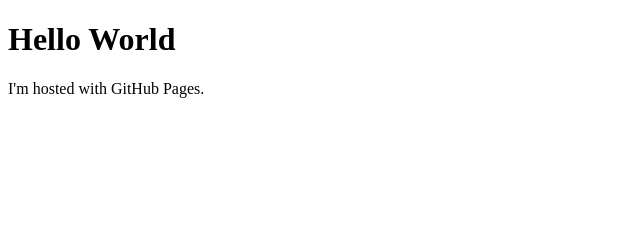
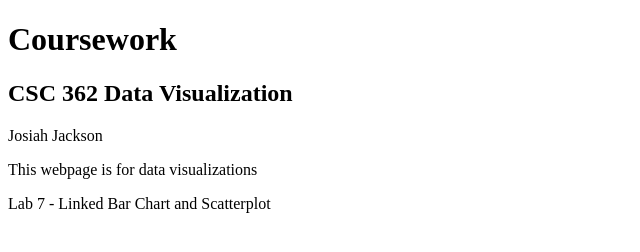
Before and after one commit to jojojac/jojojac.github.io, a plain HTML site: page index.html in a window 1280 px wide. Shown: the whole page, without its empty margins (0-640 px from the left). Drawn offline with Linux system fonts and the light colour scheme.

Commit message:
Update index.html

```diff
--- a/index.html
+++ b/index.html
@@ -1,7 +1,10 @@
 <!DOCTYPE html>
 <html>
 <body>
-<h1>Hello World</h1>
-<p>I'm hosted with GitHub Pages.</p>
+<h1>Coursework</h1>
+  <h2>CSC 362 Data Visualization</h2>
+<p>Josiah Jackson</p>
+  <p>This webpage is for data visualizations</p>
+  <p>Lab 7 - Linked Bar Chart and Scatterplot</p>
 </body>
 </html>
```
